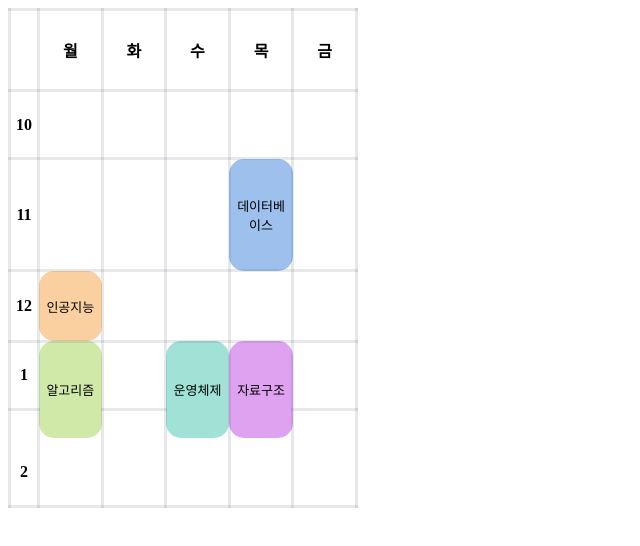
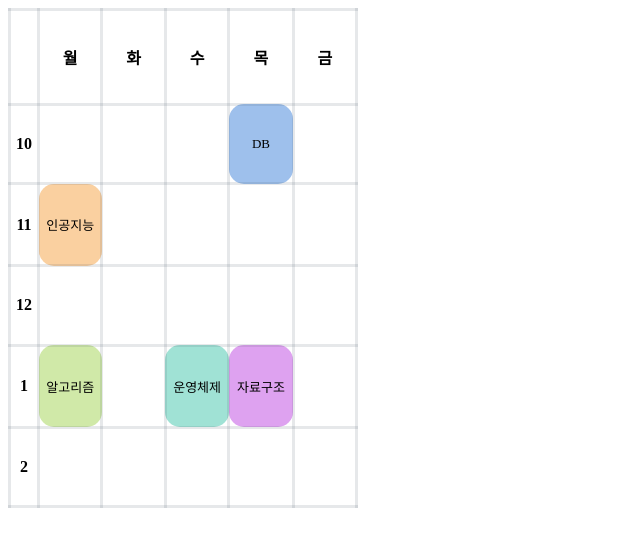
Before and after one commit to SujinKim1127/HTML-CSS, a plain HTML site: page Timetable/timetable.html in a window 1280 px wide. Shown: the whole page, without its empty margins (0-640 px from the left). Drawn offline with Linux system fonts and the light colour scheme.

Commit message:
Update timetable.html

```diff
--- a/Timetable/timetable.html
+++ b/Timetable/timetable.html
@@ -1,7 +1,7 @@
 <!DOCTYPE html>
 <html>
 <body>
-    <table width=350 height="500" style="border-collapse: collapse; border-radius: 10px;">
+    <table width=350 height=500 style="border-collapse: collapse; border-radius: 10px;">
         <tr height=5%>
             <th></th>
             <th>월</th>
@@ -15,36 +15,32 @@
             <td></td>
             <td></td>
             <td></td>
+            <td style="background-color: #9ec0ec">DB</td>
+            <td></td>
+        </tr>
+        <tr>
+            <th>11</th>
+            <td style="background-color: #fad0a0">인공지능</td>
+            <td></td>
+            <td></td>
             <td></td>
             <td></td>
         </tr>
         <tr>
-            <th>11</th>
+            <th>12</th>
             <td></td>
             <td></td>
-            <td></td>
-            <td style="background-color: #9ec0ec">데이터베이스</td>
-            <td></td>
-        </tr>
-        <tr>
-            <th>12</th>
-            <td style="background-color: #fad0a0">인공지능</td>
             <td></td>
             <td></td>
             <td></td>
         </tr>
         <tr>
             <th>1</th>
-            <td rowspan="2" style="border-bottom-color: transparent; background-color: #d0e9a8">알고리즘</td>
+            <td style="background-color: #d0e9a8">알고리즘</td>
             <td></td>
-            <td rowspan="2" style="border-bottom-color: transparent; background-color: #a0e2d5">운영체제</td>
-            <td rowspan="2" style="border-bottom-color: transparent; background-color: #dea2f0">자료구조</td>
+            <td style="background-color: #a0e2d5">운영체제</td>
+            <td style="background-color: #dea2f0">자료구조</td>
             <td></td>
-        </tr>
-        <tr style="height: 1px;">
-            <th style="border-bottom-color: transparent;"></th>
-            <th style="border-bottom-color: transparent;"></th>
-            <th style="border-bottom-color: transparent;"></th>
         </tr>
         <tr>
             <th>2</th>
@@ -66,14 +62,14 @@
         td {
             font-size: small;
             width: 60px;
-            height: 5px;
-        }
-        tr, th, td {
-            padding: 5px;
-            text-align: center;
+
             /* 둥글게 만들기 */
             border-top-left-radius: 15px; border-top-right-radius: 15px;
             border-bottom-left-radius: 15px; border-bottom-right-radius: 15px;
+        }
+        th, td {
+            padding: 5px;
+            text-align: center;
 
             border-style: solid;
             border-color: #4562;
```
